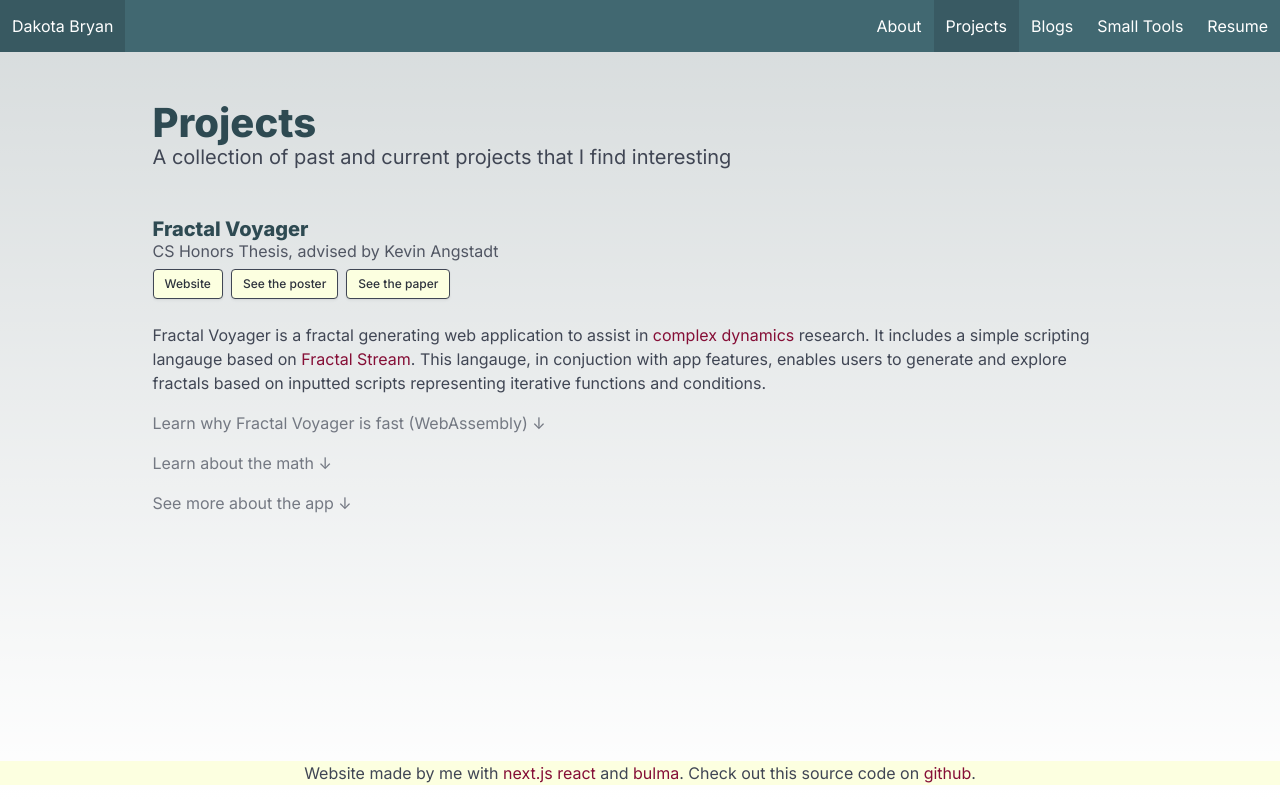
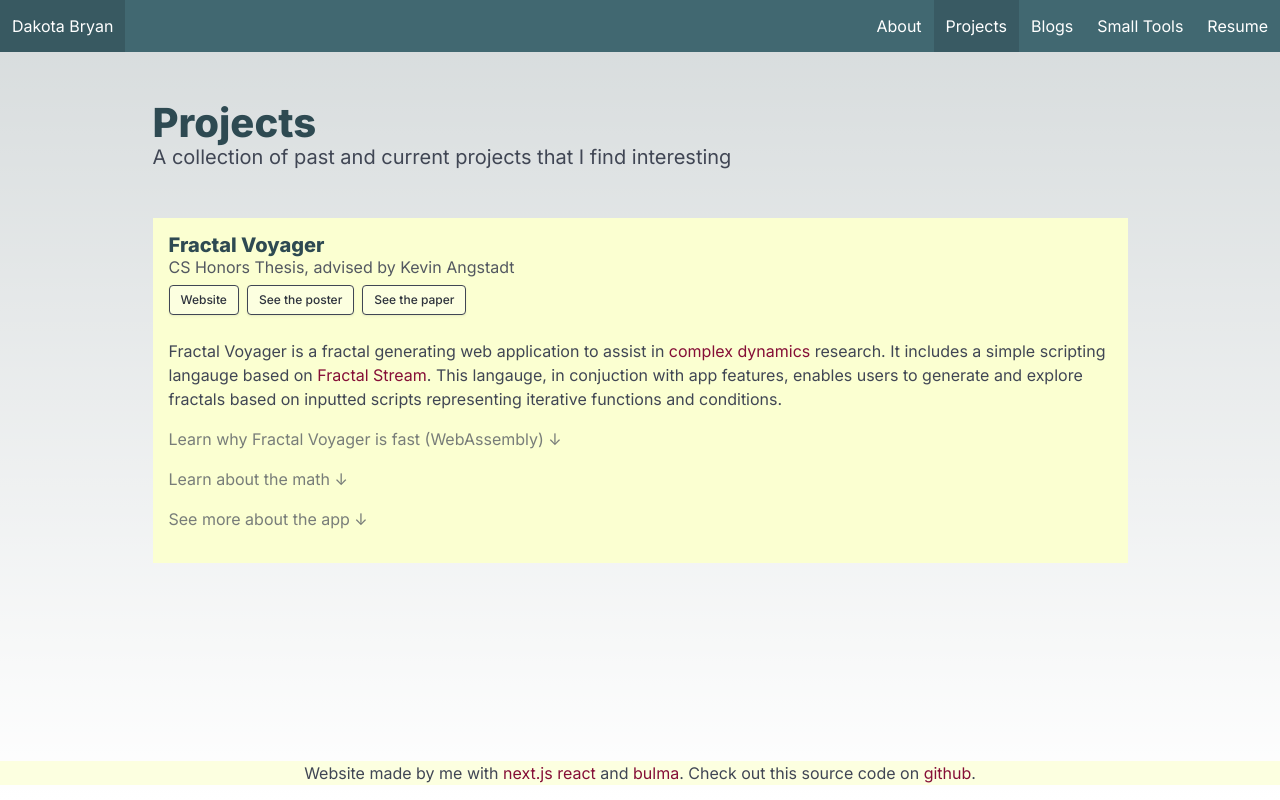
Before and after one commit to dbryan17/person-site, a Next.js app: page /projects in a window 1280 px wide. Built offline with nearby package versions, Linux system fonts and the light colour scheme.

Commit message:
style change

```diff
--- a/app/components/projectCards/projectCard.js
+++ b/app/components/projectCards/projectCard.js
@@ -2,6 +2,7 @@ import Image from "next/image";
 export default function ProjectCard({ specs }) {
   return (
     <div className="cards">
+      <div className="super-slim-container">
         <div className="my-card">
           <h1 className="title has-text-success is-size-5">{specs.title}</h1>
           <div className="subtitle">
@@ -13,5 +14,6 @@ export default function ProjectCard({ specs }) {
           </figure>
         </div>
       </div>
+    </div>
   );
 }
--- a/app/components/projects/fv.js
+++ b/app/components/projects/fv.js
@@ -2,7 +2,7 @@ import Fold from "../folds/fold";
 export default function FvProject() {
   return (
     <>
-      <section className="pageChunk">
+      <section className="pageChunk my-card">
         <h1 className="title has-text-success is-size-5">Fractal Voyager</h1>
         <h2 className="subtitle is-size-6 project-subtitle">
           CS Honors Thesis, advised by Kevin Angstadt
--- a/app/page.js
+++ b/app/page.js
@@ -55,7 +55,9 @@ export default function Home() {
       <div className="page-chunk">
         <h1 className="title has-text-success is-size-3">Featured Project</h1>
         <h2 className="subtitle">Picked at random</h2>
+        {/* <div className="super-slim-container cards"> */}
         <RandProjectCard />
+        {/* </div> */}
       </div>
       <div className="page-chunk">
         <h1 className="title has-text-success is-size-3">Featured Blog</h1>
--- a/app/styles.scss
+++ b/app/styles.scss
@@ -138,7 +138,7 @@ body {
 .my-card {
   padding: 1rem;
   background-color: darken($background, 3%) !important;
-  width: 800px;
+  // width: 800px;
   // border: 1px solid $text;
 }
 
```
Lines whose indentation alone changed are shown as unchanged.
